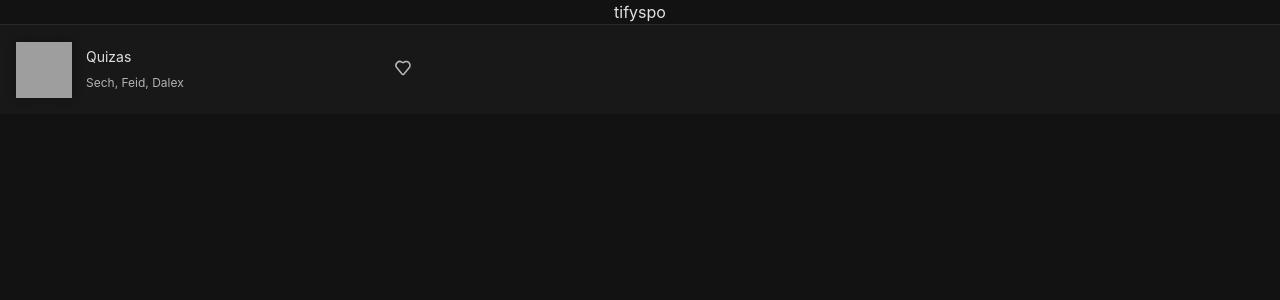
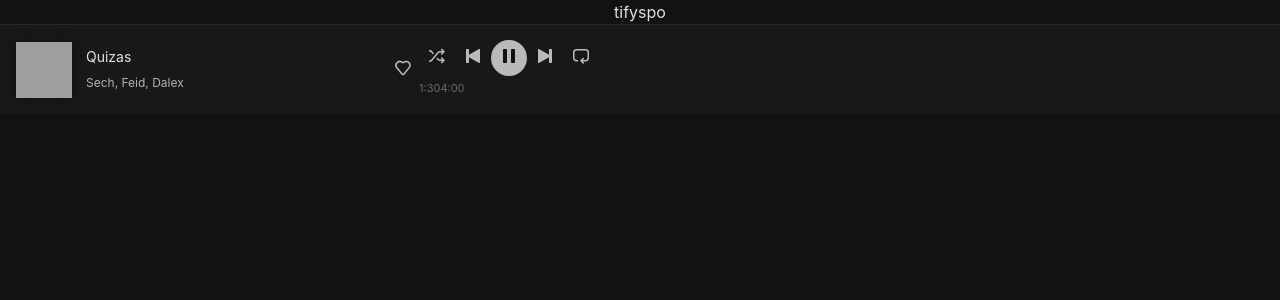
Before and after one commit to Brycot/TifySpo, a React (Vite) app: page / in a window 1280 px wide. Shown: the top 300 px of the page. Built offline with nearby package versions, Linux system fonts and the light colour scheme; grey boxes are pictures that could not be loaded.

Commit message:
✨ [ADD] Player Buttons

```diff
--- a/index.html
+++ b/index.html
@@ -4,7 +4,7 @@
         <meta charset="UTF-8" />
         <link rel="icon" type="image/svg+xml" href="/vite.svg" />
         <meta name="viewport" content="width=device-width, initial-scale=1.0" />
-    <title>Vite + React</title>
+        <title>TifiSpo</title>
     </head>
     <body>
         <div id="root"></div>
--- a/src/App.jsx
+++ b/src/App.jsx
@@ -1,12 +1,12 @@
 import { useState } from "react";
-import Player from "./components/FooterCurrentSong";
+import PlayingBar from "./components/PlayingBar";
 import "./App.css";
 
 function App() {
     return (
         <main className="App">
             <p className="read-the-docs">tifyspo</p>
-            <Player />
+            <PlayingBar />
         </main>
     );
 }
--- a/src/components/CurrentSongInfo/CurrentSongInfo.styled.js
+++ b/src/components/CurrentSongInfo/CurrentSongInfo.styled.js
@@ -31,10 +31,19 @@ export const Svg = styled.svg`
     fill: currentcolor;
 `;
 export const TitleSong = styled.a`
+    cursor: pointer;
     font-size: 0.875rem;
+    &:hover {
+        color: #eeee;
+        text-decoration: underline;
+    }
 `;
 export const Artist = styled.a`
     font-size: 0.75rem;
     color: #b3b3b3;
     text-decoration: none;
+    &:hover {
+        color: #eeee;
+        text-decoration: underline;
+    }
 `;
--- /dev/null
+++ b/src/components/Player/Player.styled.js
@@ -0,0 +1,51 @@
+import styled, { css } from "styled-components";
+
+export const PlayerControlButtons = styled.div`
+    width: 100%;
+    display: flex;
+    align-items: center;
+    & .playerControls-left {
+        display: flex;
+        justify-content: flex-end;
+        flex: 1;
+    }
+    & .playerControls-right {
+        display: flex;
+        justify-content: flex-start;
+        flex: 1;
+    }
+`;
+
+export const Button = styled.button`
+    background: transparent;
+    border: 0;
+    width: 36px;
+    height: 36px;
+    ${(props) =>
+        props.playPause &&
+        css`
+            background-color: #bababa;
+            border-radius: 50%;
+        `};
+`;
+
+export const Svg = styled.svg`
+    color: #bababa;
+    fill: currentcolor;
+
+    ${(props) =>
+        props.playPause &&
+        css`
+            color: #121212;
+        `};
+`;
+
+export const PlayBackbar = styled.div`
+    width: 100%;
+    display: flex;
+`;
+
+export const PlaybackNumber = styled.p`
+    color: #6a6a6a;
+    font-size: 0.6875rem;
+`;
--- /dev/null
+++ b/src/components/Player/index.jsx
@@ -0,0 +1,68 @@
+import React from "react";
+import { PlayerControlButtons, Button, Svg, PlayBackbar, PlaybackNumber } from "./Player.styled";
+function Player() {
+    return (
+        <section>
+            <PlayerControlButtons>
+                <div className="playerControls-left">
+                    <Button>
+                        <Svg
+                            role="img"
+                            height="16"
+                            width="16"
+                            viewBox="0 0 16 16"
+                        >
+                            <path d="M13.151.922a.75.75 0 10-1.06 1.06L13.109 3H11.16a3.75 3.75 0 00-2.873 1.34l-6.173 7.356A2.25 2.25 0 01.39 12.5H0V14h.391a3.75 3.75 0 002.873-1.34l6.173-7.356a2.25 2.25 0 011.724-.804h1.947l-1.017 1.018a.75.75 0 001.06 1.06L15.98 3.75 13.15.922zM.391 3.5H0V2h.391c1.109 0 2.16.49 2.873 1.34L4.89 5.277l-.979 1.167-1.796-2.14A2.25 2.25 0 00.39 3.5z"></path>
+                            <path d="M7.5 10.723l.98-1.167.957 1.14a2.25 2.25 0 001.724.804h1.947l-1.017-1.018a.75.75 0 111.06-1.06l2.829 2.828-2.829 2.828a.75.75 0 11-1.06-1.06L13.109 13H11.16a3.75 3.75 0 01-2.873-1.34l-.787-.938z"></path>
+                        </Svg>
+                    </Button>
+                    <Button>
+                        <Svg
+                            role="img"
+                            height="16"
+                            width="16"
+                            viewBox="0 0 16 16"
+                        >
+                            <path d="M3.3 1a.7.7 0 01.7.7v5.15l9.95-5.744a.7.7 0 011.05.606v12.575a.7.7 0 01-1.05.607L4 9.149V14.3a.7.7 0 01-.7.7H1.7a.7.7 0 01-.7-.7V1.7a.7.7 0 01.7-.7h1.6z"></path>
+                        </Svg>
+                    </Button>
+                </div>
+
+                <Button playPause>
+                    <Svg playPause role="img" height="16" width="16" viewBox="0 0 16 16">
+                        <path d="M2.7 1a.7.7 0 00-.7.7v12.6a.7.7 0 00.7.7h2.6a.7.7 0 00.7-.7V1.7a.7.7 0 00-.7-.7H2.7zm8 0a.7.7 0 00-.7.7v12.6a.7.7 0 00.7.7h2.6a.7.7 0 00.7-.7V1.7a.7.7 0 00-.7-.7h-2.6z"></path>
+                    </Svg>
+                </Button>
+
+                <div className="playerControls-right">
+                    <Button>
+                        <Svg
+                            role="img"
+                            height="16"
+                            width="16"
+                            viewBox="0 0 16 16"
+                        >
+                            <path d="M12.7 1a.7.7 0 00-.7.7v5.15L2.05 1.107A.7.7 0 001 1.712v12.575a.7.7 0 001.05.607L12 9.149V14.3a.7.7 0 00.7.7h1.6a.7.7 0 00.7-.7V1.7a.7.7 0 00-.7-.7h-1.6z"></path>
+                        </Svg>
+                    </Button>
+                    <Button>
+                        <Svg
+                            role="img"
+                            height="16"
+                            width="16"
+                            viewBox="0 0 16 16"
+                        >
+                            <path d="M0 4.75A3.75 3.75 0 013.75 1h8.5A3.75 3.75 0 0116 4.75v5a3.75 3.75 0 01-3.75 3.75H9.81l1.018 1.018a.75.75 0 11-1.06 1.06L6.939 12.75l2.829-2.828a.75.75 0 111.06 1.06L9.811 12h2.439a2.25 2.25 0 002.25-2.25v-5a2.25 2.25 0 00-2.25-2.25h-8.5A2.25 2.25 0 001.5 4.75v5A2.25 2.25 0 003.75 12H5v1.5H3.75A3.75 3.75 0 010 9.75v-5z"></path>
+                        </Svg>
+                    </Button>
+                </div>
+            </PlayerControlButtons>
+            <PlayBackbar>
+              <PlaybackNumber>1:30</PlaybackNumber>
+              <PlaybackNumber>4:00</PlaybackNumber>
+            </PlayBackbar>
+        </section>
+    );
+}
+
+export default Player;
--- a/src/components/FooterCurrentSong/FooterCurrentSong.styled.js
+++ b/src/components/PlayingBar/PlayingBar.styled.js
@@ -6,5 +6,6 @@ export const Footer = styled.footer`
     background-color: #181818;
     border-top: 1px solid #282828;
     display: flex;
+    align-items: center;
     padding: 0 16px;
 `;
--- a/src/components/FooterCurrentSong/index.jsx
+++ b/src/components/PlayingBar/index.jsx
@@ -1,12 +1,14 @@
 import SongInfoPlayer from "../CurrentSongInfo/CurrentSongInfo";
-import { Footer } from "./FooterCurrentSong.styled";
+import Player from "../Player";
+import { Footer } from "./PlayingBar.styled";
 
-function Player() {
+function PlayingBar() {
     return (
         <Footer>
             <SongInfoPlayer />
+            <Player />
         </Footer>
     );
 }
 
-export default Player;
+export default PlayingBar;
```
Lines whose indentation alone changed are shown as unchanged.
